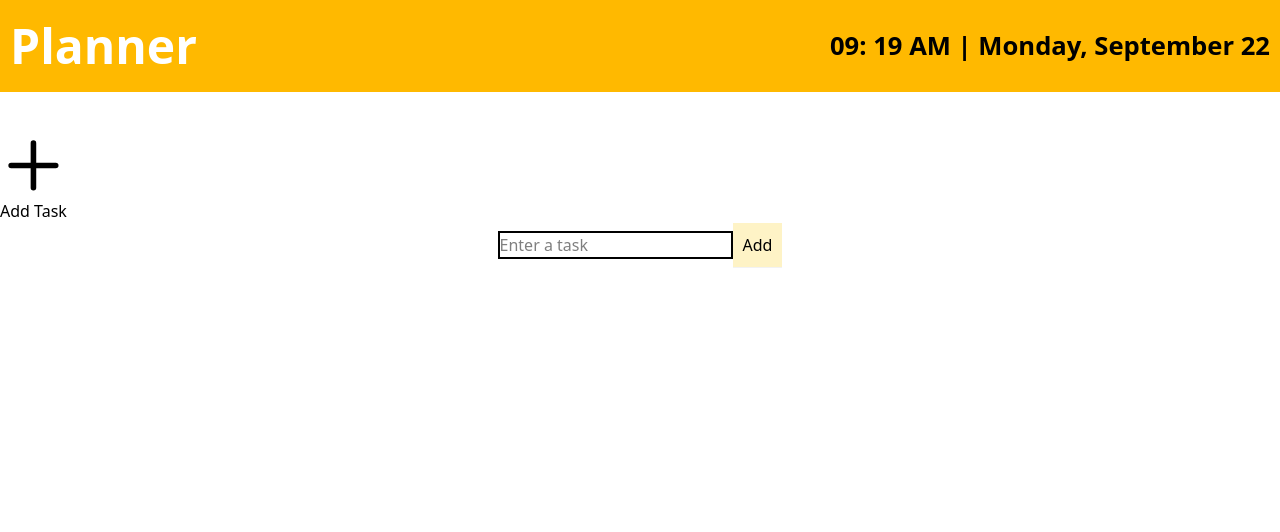
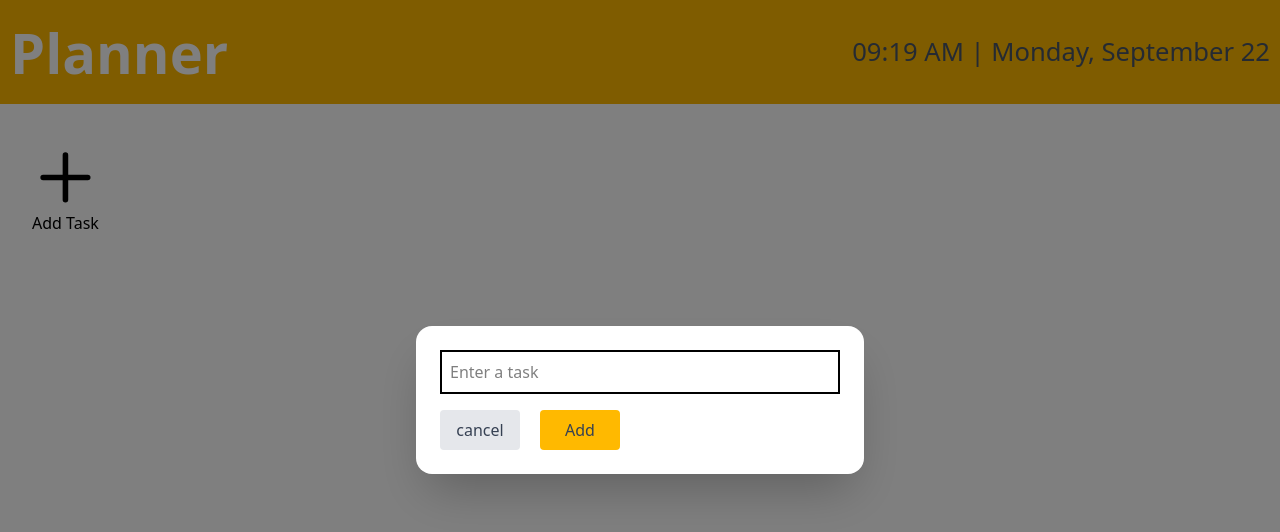
Before and after one commit to dev-dabid/todo-app, a React (Vite) app: page / in a window 1280 px wide. Both pictures are taken after a click on the button "Add Task". Shown: the top 532 px of the page. Built offline with nearby package versions, Linux system fonts and the light colour scheme.

Commit message:
Fix other issues and add button functionalities for form also add form design

```diff
--- a/src/App.jsx
+++ b/src/App.jsx
@@ -6,6 +6,7 @@ import Form from "./components/Form";
 const App = () => {
   const [task, setTask] = useState("");
   const [taskList, setTaskList] = useState([]);
+  const [isOpen, setIsOpen] = useState(false);
 
   const handleTask = (e) => {
     const text = e.target.value;
@@ -14,24 +15,36 @@ const App = () => {
 
   const handleSubmit = (e) => {
     e.preventDefault();
+    if (task === "") return;
     setTaskList((prev) => [...prev, task]);
     setTask("");
+    handleModal();
   };
 
-  const handleEffect = () => {
-    setIsTrue((prev) => !prev);
+  const handleModal = () => {
+    setIsOpen((prev) => !prev);
   };
 
   return (
     <main>
       <Header />
-      <div className="pt container mx-auto max-w-7xl pt-10">
-        <Button />
-        <Form task={task} handleTask={handleTask} handleSubmit={handleSubmit} />
-        {taskList.map((task, index) => {
-          return <p key={index}>{task}</p>;
-        })}
-      </div>
+      <section className="px-4 sm:px-6 lg:px-8">
+        <div className="pt container mx-auto max-w-7xl pt-10">
+          <Button handleModal={handleModal} />
+          {isOpen && (
+            <Form
+              task={task}
+              handleTask={handleTask}
+              handleSubmit={handleSubmit}
+              handleModal={handleModal}
+            />
+          )}
+
+          {taskList.map((task, index) => {
+            return <p key={index}>{task}</p>;
+          })}
+        </div>
+      </section>
     </main>
   );
 };
--- a/src/components/Button.jsx
+++ b/src/components/Button.jsx
@@ -1,6 +1,6 @@
-const Button = () => {
+const Button = ({ handleModal }) => {
   return (
-    <button className="cursor-pointer">
+    <button className="cursor-pointer" onClick={handleModal}>
       <svg viewBox="0 0 24 24" fill="none" xmlns="http://www.w3.org/2000/svg">
         <g id="SVGRepo_bgCarrier" stroke-width="0"></g>
         <g
--- a/src/components/Form.jsx
+++ b/src/components/Form.jsx
@@ -1,17 +1,33 @@
-const Form = ({ task, handleTask, handleSubmit }) => {
+const Form = ({ task, handleTask, handleSubmit, handleModal }) => {
   return (
-    <div className="flex justify-center align-middle">
-      <form onSubmit={handleSubmit}>
+    <div className="fixed inset-0 z-50 flex items-center justify-center bg-black/50">
+      <form
+        className="relative w-[90%] max-w-md rounded-2xl bg-white p-6 shadow-2xl"
+        onSubmit={handleSubmit}
+      >
         <input
+          className="mb-4 w-full border-2 p-2"
           placeholder="Enter a task"
-          className="border-2"
           type="text"
           value={task}
           onChange={handleTask}
+          required
         />
-        <button className="bg-amber-100 p-2.5 shadow-2xs" type="submit">
-          Add
-        </button>
+        <div className="flex gap-5">
+          <button
+            class="w-[5rem] rounded bg-gray-200 px-4 py-2 text-gray-700 hover:bg-gray-300"
+            type="submit"
+            onClick={handleModal}
+          >
+            cancel
+          </button>
+          <button
+            class="w-[5rem] rounded bg-amber-400 px-4 py-2 text-gray-700 hover:bg-amber-500"
+            type="submit"
+          >
+            Add
+          </button>
+        </div>
       </form>
     </div>
   );
--- a/src/components/Header.jsx
+++ b/src/components/Header.jsx
@@ -4,8 +4,22 @@ const Header = () => {
   const [date, setDate] = useState(new Date());
 
   useEffect(() => {
-    const interval = setInterval(() => setDate(new Date()), 1000);
-    return () => clearInterval(interval);
+    const updateTime = () => setDate(new Date());
+    const now = new Date();
+    const msUntilNextMinute =
+      (60 - now.getSeconds()) * 1000 - now.getMilliseconds();
+
+    const timeout = setTimeout(() => {
+      updateTime();
+      interval = setInterval(updateTime, 60000);
+    }, msUntilNextMinute);
+
+    let interval;
+
+    return () => {
+      clearTimeout(timeout);
+      clearInterval(interval);
+    };
   }, []);
 
   const months = [
@@ -38,9 +52,11 @@ const Header = () => {
   const day = days[date.getDay()];
 
   const hours =
-    date.getHours() % 12 < 10
-      ? "0" + (date.getHours() % 12)
-      : date.getHours() % 12;
+    date.getHours() % 12 === 0
+      ? 12
+      : date.getHours() % 12 < 10
+        ? "0" + (date.getHours() % 12)
+        : date.getHours() % 12;
   const minutes =
     date.getMinutes() < 10 ? "0" + date.getMinutes() : date.getMinutes();
 
@@ -51,13 +67,13 @@ const Header = () => {
       <div className="container mx-auto max-w-7xl">
         <div className="flex justify-between">
           <div>
-            <h1 className="text-[clamp(1.5rem,5vw,3rem)] font-bold text-white">
+            <h1 className="text-[clamp(2rem,5vw,3.5rem)] font-bold text-white">
               Planner
             </h1>
           </div>
           <div className="flex items-center">
-            <h1 className="text-[clamp(0.7rem,2vw,2rem)] font-bold">
-              {hours}: {minutes} {merId} | {day}, {month} {dMonth}
+            <h1 className="text-[clamp(1rem,2vw,2rem)] font-light text-gray-600">
+              {hours}:{minutes} {merId} | {day}, {month} {dMonth}
             </h1>
           </div>
         </div>
```
